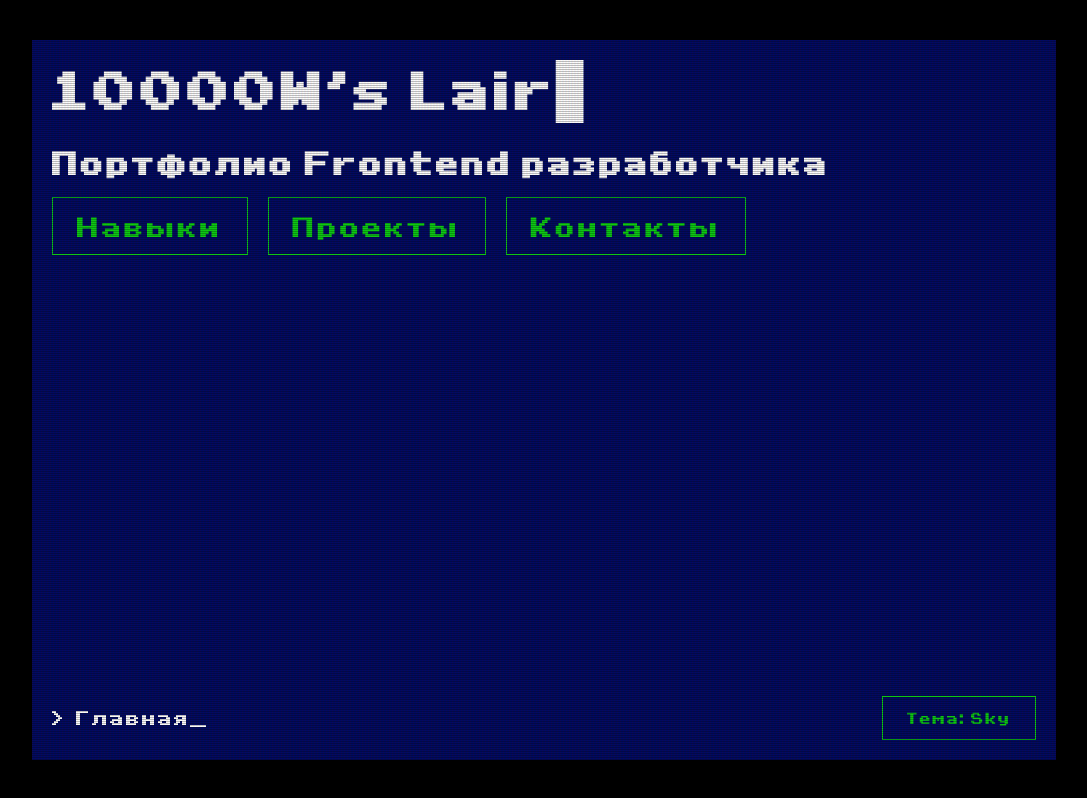
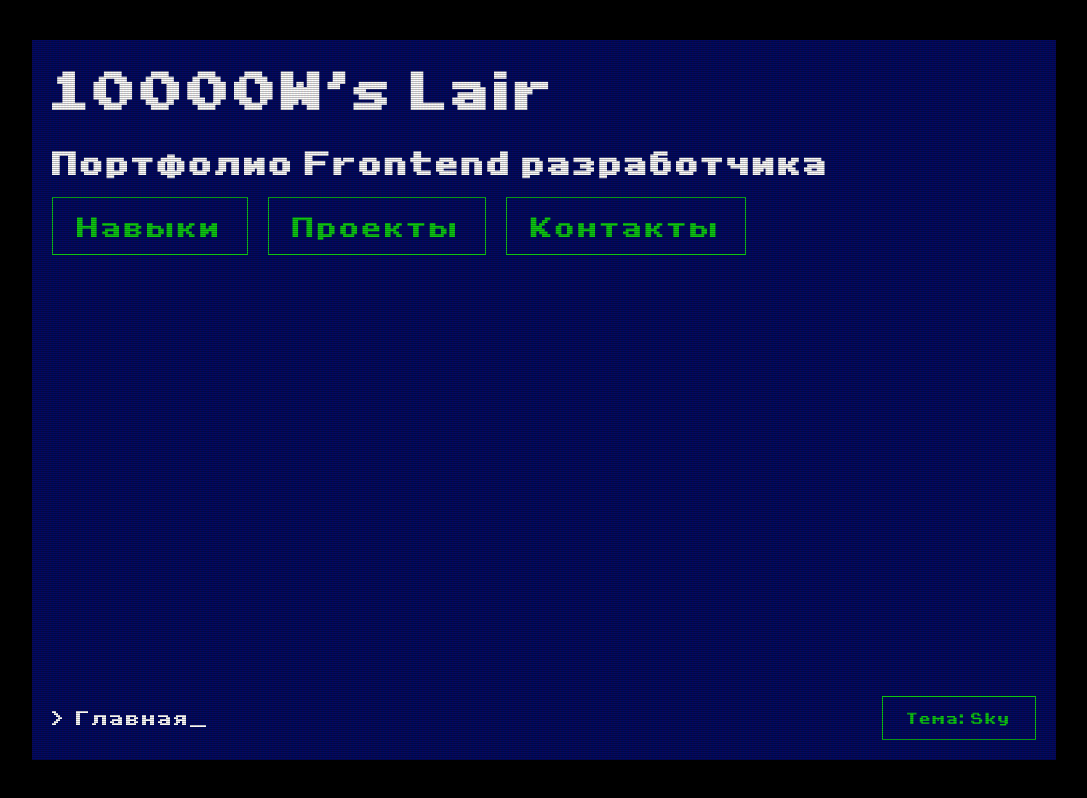
Before and after one commit to 10000W/10000w-front, a Nuxt app: page / in a window 1280 px wide. Shown: the whole page, without its empty margins (96-1183 px from the left). Built offline with nearby package versions, Linux system fonts and the light colour scheme.

Commit message:
fix: оптимизировал анимацию :after

```diff
--- a/assets/scss/main.scss
+++ b/assets/scss/main.scss
@@ -100,12 +100,15 @@ strong {
         white-space: nowrap;
         display: inline;
         line-height: 1;
-        animation: blink .2s steps(2,start) infinite;
+        animation: blink .3s steps(2, jump-none) infinite;
     }
 }
 
 @keyframes blink {
+    0% {
+        opacity: 1;
+    }
     100% {
-        visibility: hidden;
+        opacity: 0;
     }
 }
--- a/components/TheConsole.vue
+++ b/components/TheConsole.vue
@@ -52,13 +52,16 @@
 
     &:after {
         content: "_";
-        animation: blink 1s steps(2, start) infinite
+        animation: blink 1s steps(2, jump-none) infinite
     }
 }
 
 @keyframes blink {
-    to {
-        visibility: hidden
+    0% {
+        opacity: 1;
+    }
+    100% {
+        opacity: 0;
     }
 }
 </style>
```
